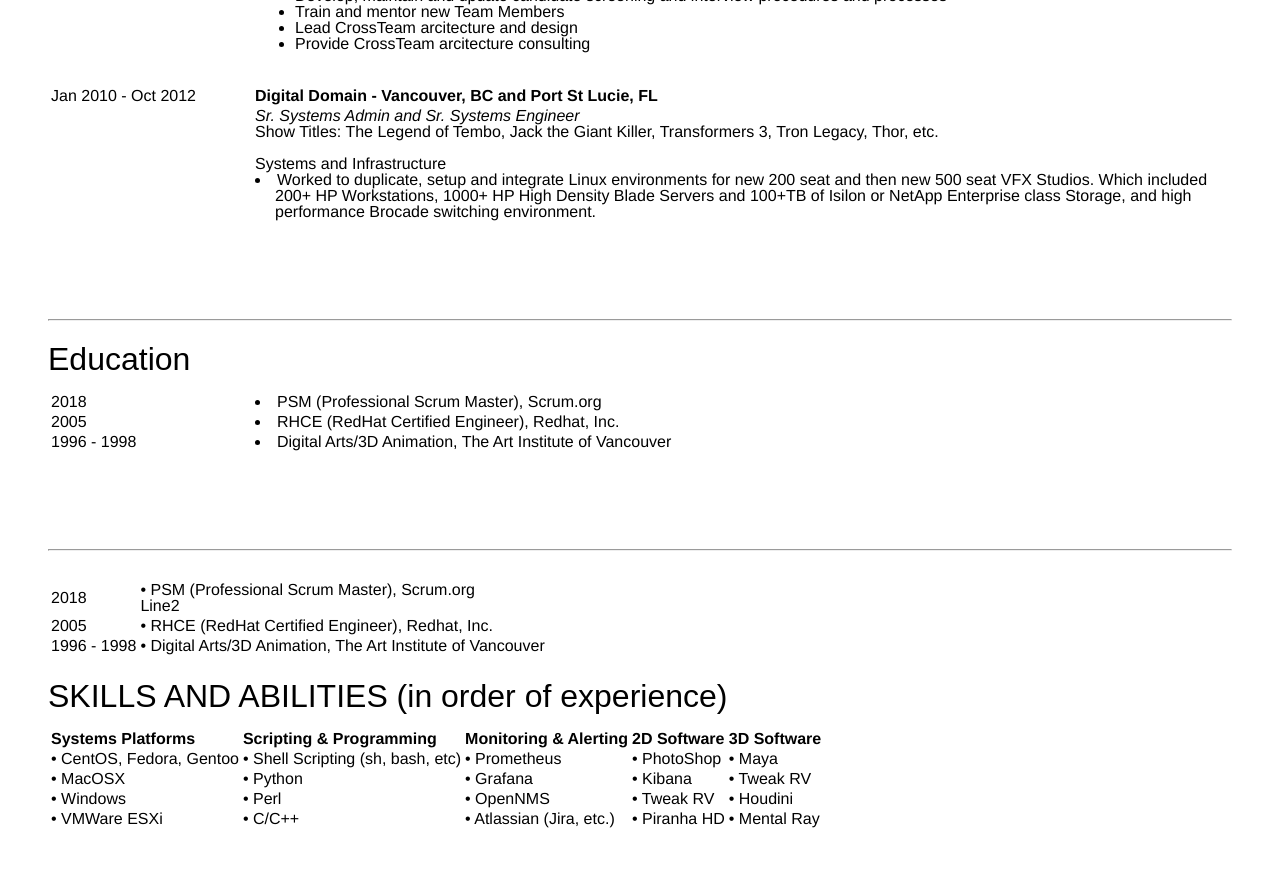
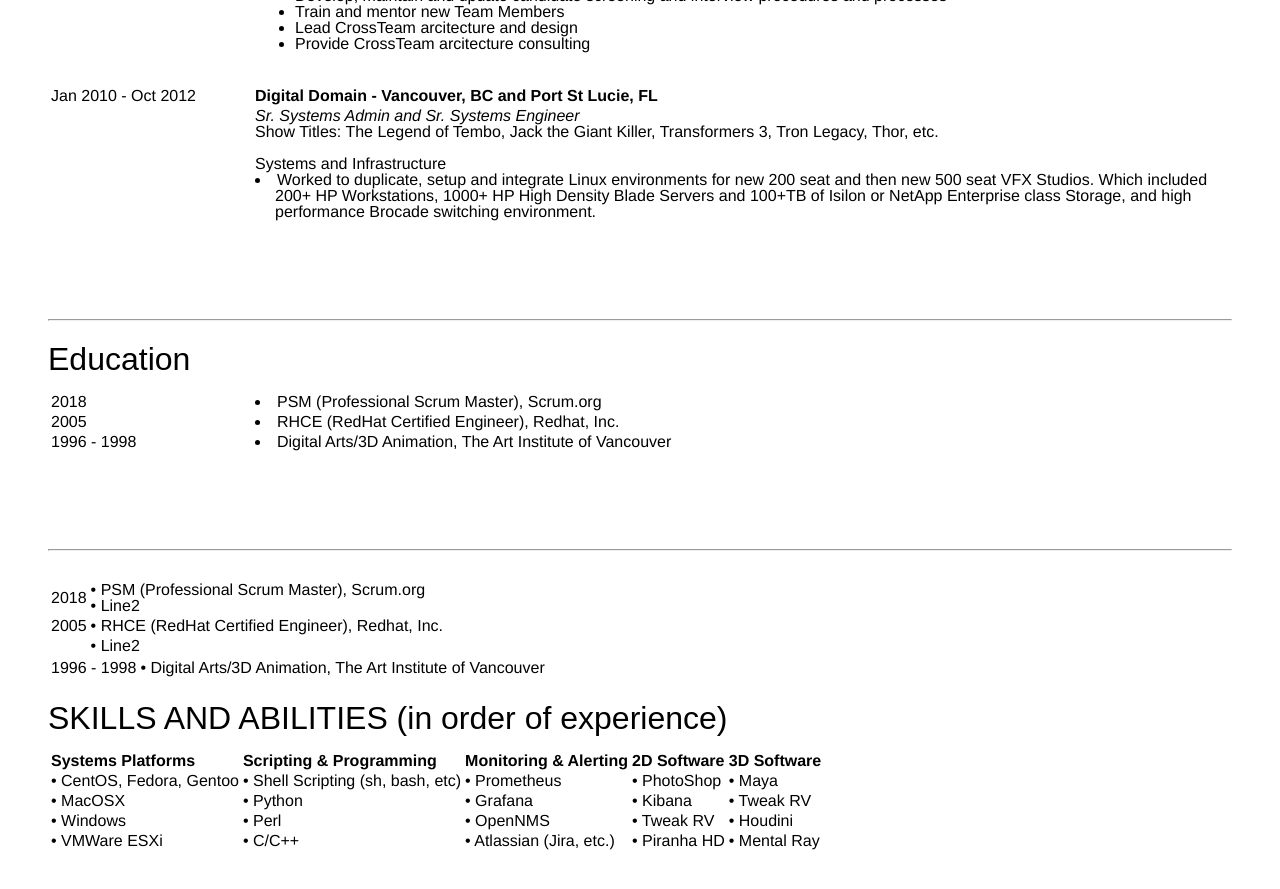
Before and after one commit to mpursley/mpursley.github.io, a Jekyll site: the page built from index_resume_short.md, in a window 1280 px wide and 900 px high, scrolled down 777 px. Shown: the top 889 px of the window. Built offline with Jekyll 4.4.1, drawn with Linux system fonts in a browser that asks for light colours.

Commit message:
Update index_resume_short.md

```diff
--- a/index_resume_short.md
+++ b/index_resume_short.md
@@ -129,8 +129,10 @@
 
 |          	|                                                                        	|
 |:---------------------------------------------	|------------------------------------------------------------------------	|
-|2018  |  • PSM (Professional Scrum Master), Scrum.org<br>Line2 |
+|2018  |  • PSM (Professional Scrum Master), Scrum.org<br> • Line2 |
 |2005	             |  • RHCE (RedHat Certified Engineer), Redhat, Inc. |
+|&nbsp;	             |  • Line2 |
+
 |1996 - 1998|  • Digital Arts/3D Animation, The Art Institute of Vancouver |
 
 ## SKILLS AND ABILITIES (in order of experience)
```
